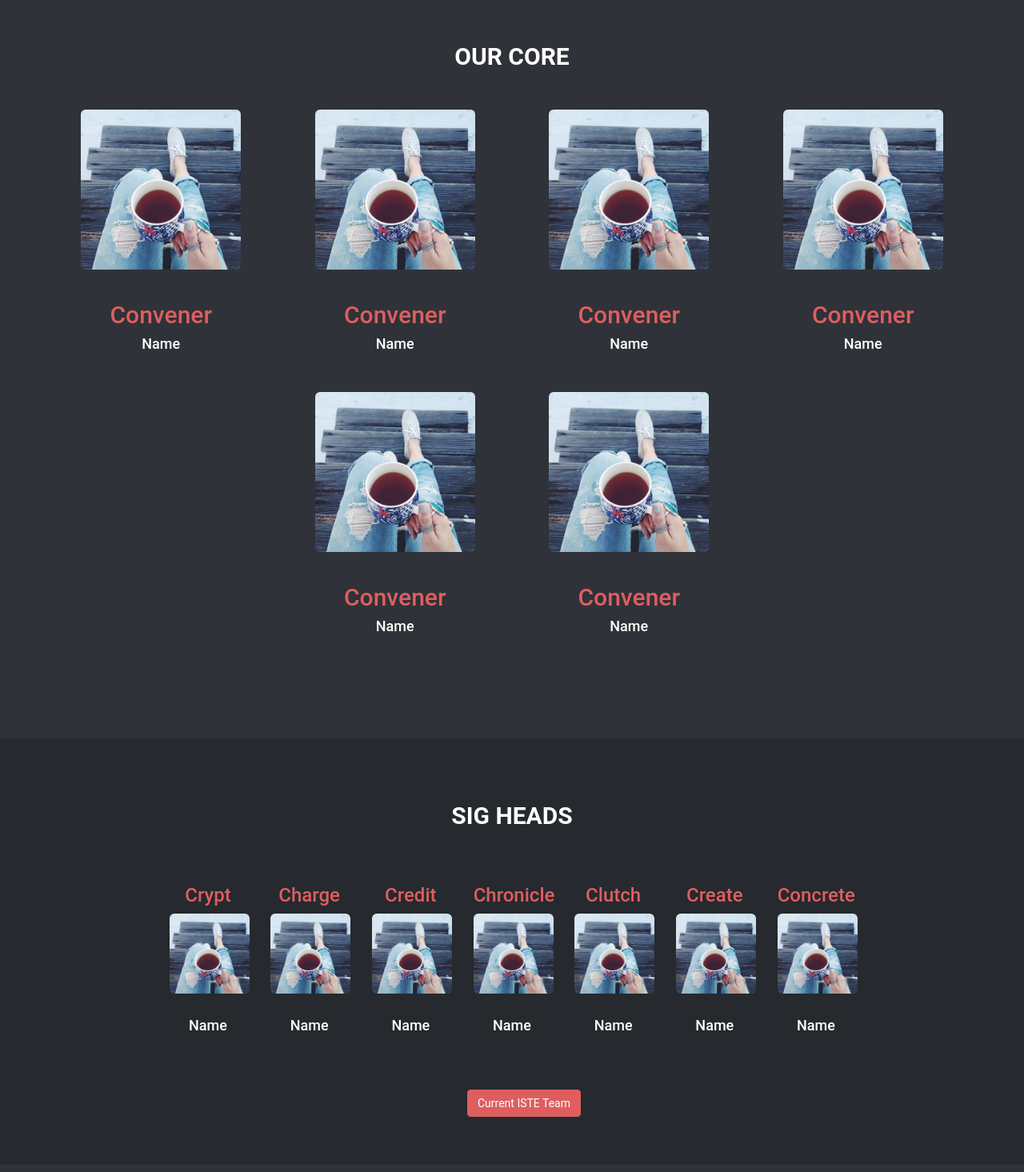
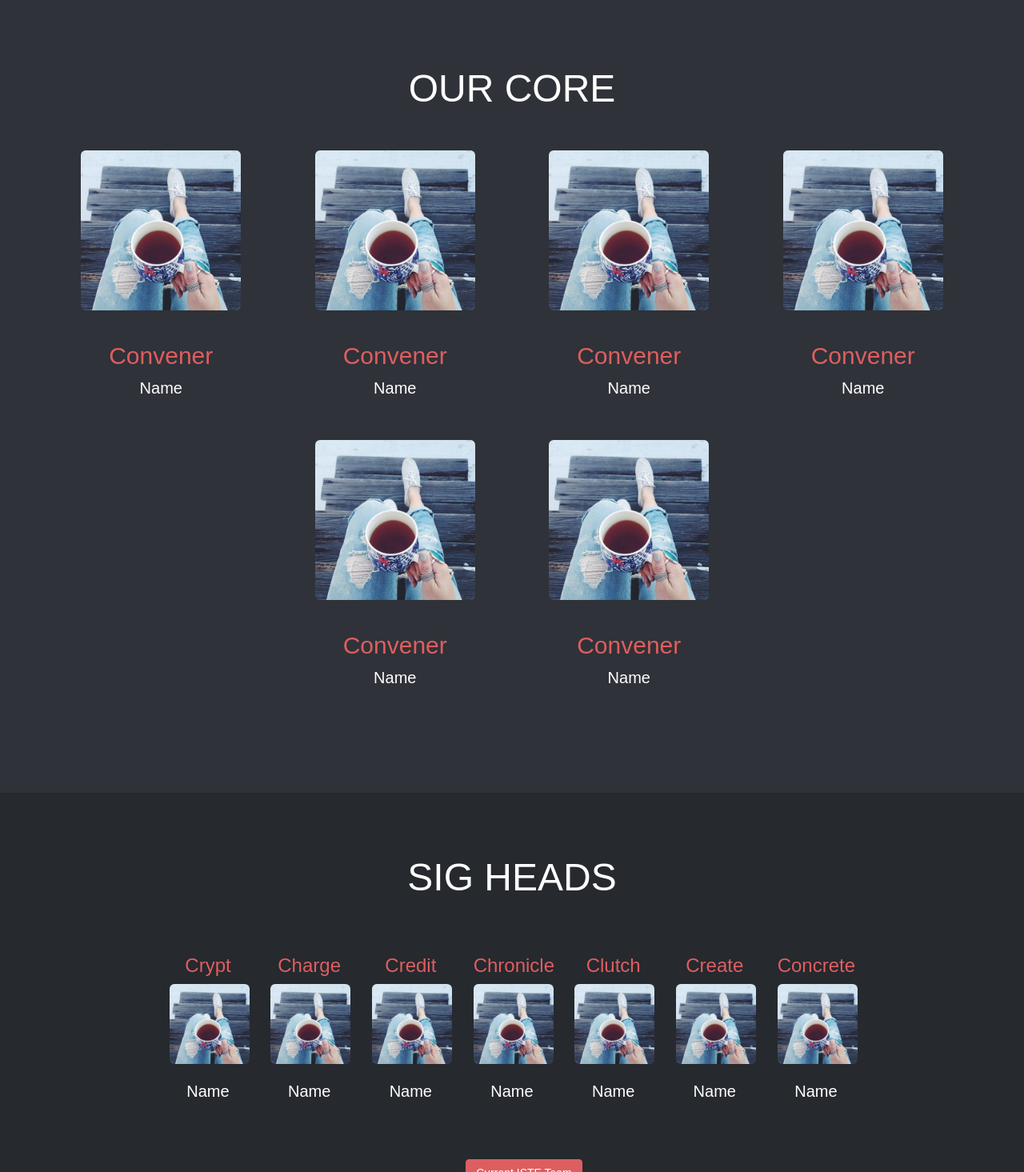
Before and after one commit to sammy4321/new-iste-website, a plain HTML site: page team.html in a window 1280 px wide. Shown: the part 1335-2800 px from the top of the page at 80% size. Drawn offline with nearby package versions, Linux system fonts and the light colour scheme.

Commit message:
Add files via upload

```diff
--- a/team.html
+++ b/team.html
@@ -7,24 +7,36 @@
   <link rel="stylesheet" href="https://maxcdn.bootstrapcdn.com/bootstrap/3.3.7/css/bootstrap.min.css">
   <script src="https://ajax.googleapis.com/ajax/libs/jquery/3.2.1/jquery.min.js"></script>
   <script src="https://maxcdn.bootstrapcdn.com/bootstrap/3.3.7/js/bootstrap.min.js"></script>
+  <link rel="icon" type="image/png" href="./img/favicomatic/favicon-32x32.png" sizes="32x32" />
+		<link rel="icon" type="image/png" href="./img/favicomatic/favicon-16x16.png" sizes="16x16" />
   <style type="text/css">
   	body{
 color: white;
-font-family: 'Roboto', sans-serif;
+font-family: 'Titillium Web', sans-serif;
 
   	}
   	a:hover{
   		cursor: pointer;
   	}
+  	@font-face {
+	font-family: 'Icons';
+	src:url('fonts/Icons.eot');
+	src:url('fonts/Icons.eot?#iefix') format('embedded-opentype'),
+		url('fonts/Icons.woff') format('woff'),
+		url('fonts/Icons.ttf') format('truetype'),
+		url('fonts/Icons.svg#Icons') format('svg');
+	font-weight: normal;
+	font-style: normal;
+}
   </style>
 </head>
 <body>
 <div style="background-color:#2F3238;">
 <div class="container text-center" >
 <br><br><br><br><br><br>
-  <h1 style="font-size: 40px;font-weight: 600;"><strong>INDIAN SOCIETY FOR TECHNICAL EDUCATION</strong></h1>
+  <h1 style="font-family: 'Titillium Web', sans-serif;font-weight: 300;color: white;font-size: 48px;">INDIAN SOCIETY FOR TECHNICAL EDUCATION</h1>
 
-  <h3 style="color: #DE5E60;font-weight: 1200;"><strong>NITK</strong></h3>
+  <h3 style="color: #DE5E60;font-family: 'Titillium Web', sans-serif;font-weight: 300;font-size: 24px;"><strong>NITK</strong></h3>
   <img src="./img/logo2.png" style="width: 300px;">
 
   <br><br>    <br><br> <br><br>
@@ -34,14 +46,14 @@ font-family: 'Roboto', sans-serif;
 <div style="background-color:#26292E;">
 <div class="container text-center" >
 <br><br><br><br><br><br>
-  <h2 ><strong>FACULTY ADVISER</strong></h2><br><br>
+  <h2 style="font-family: 'Titillium Web', sans-serif;font-weight: 300;color: white;font-size: 48px;">FACULTY ADVISER</h2><br><br>
 
 
   <img class="img-circle" src="./img/faces/facad/facad.jpg" style="width: 200px;"><br><br>
-  <h2 ><strong>Name</strong></h2>
+  <h2 style="font-family: 'Titillium Web', sans-serif;font-weight: 300;color: white;font-size: 32px;">Name</h2>
 
   <br>
-	<p class="" style="color: white;font-size: 20px;">Description</p>
+	<p style="font-family: 'Titillium Web', sans-serif;font-weight: 300;color: white;font-size: 20px;">Description</p>
   <br><br>    <br><br> <br><br>
 </div>
 </div>
@@ -49,32 +61,32 @@ font-family: 'Roboto', sans-serif;
 <div style="background-color:#2F3238;">
 <div class="container text-center" >
 <br><br><br><br><br><br>
-  <h2 ><strong>OUR CORE</strong></h2><br><br>
+  <h2 style="font-family: 'Titillium Web', sans-serif;font-weight: 300;color: white;font-size: 48px;">OUR CORE</h2><br><br>
    <div class="row">
 
    	<div class="col-lg-3 col-md-3 col-sm-6 col-xs-12"><img class="img-rounded" src="./img/faces/facad/facad.jpg" style="width: 200px;">
                             <br><br>
-                            <h2 style="color: #DE5E60;">Convener</h2>
+                            <h2 style="font-family: 'Titillium Web', sans-serif;font-weight: 300;color: #DE5E60;">Convener</h2>
 
-                    		<h4 style="color: white;">Name</h4>
+                    		<p style="font-family: 'Titillium Web', sans-serif;font-weight: 300;color: white;font-size: 20px;">Name</p>
                             <br><br></div>
   <div class="col-lg-3 col-md-3 col-sm-6 col-xs-12"><img class="img-rounded" src="./img/faces/facad/facad.jpg" style="width: 200px;">
                             <br><br>
-                            <h2 style="color: #DE5E60;">Convener</h2>
+                            <h2 style="font-family: 'Titillium Web', sans-serif;font-weight: 300;color: #DE5E60;">Convener</h2>
 
-                    		<h4 style="color: white;">Name</h4>
+                    		<p style="font-family: 'Titillium Web', sans-serif;font-weight: 300;color: white;font-size: 20px;">Name</p>
                             <br><br></div>
   <div class="col-lg-3 col-md-3 col-sm-6 col-xs-12"><img class="img-rounded" src="./img/faces/facad/facad.jpg" style="width: 200px;">
                             <br><br>
-                            <h2 style="color: #DE5E60;">Convener</h2>
+                            <h2 style="font-family: 'Titillium Web', sans-serif;font-weight: 300;color: #DE5E60;">Convener</h2>
 
-                    		<h4 style="color: white;">Name</h4>
+                    		<p style="font-family: 'Titillium Web', sans-serif;font-weight: 300;color: white;font-size: 20px;">Name</p>
                             <br><br></div>
   	<div class="col-lg-3 col-md-3 col-sm-6 col-xs-12"><img class="img-rounded" src="./img/faces/facad/facad.jpg" style="width: 200px;">
                             <br><br>
-                            <h2 style="color: #DE5E60;">Convener</h2>
+                            <h2 style="font-family: 'Titillium Web', sans-serif;font-weight: 300;color: #DE5E60;;">Convener</h2>
 
-                    		<h4 style="color: white;">Name</h4>
+                    		<p style="font-family: 'Titillium Web', sans-serif;font-weight: 300;color: white;font-size: 20px;">Name</p>
                             <br><br></div>
 
 
@@ -85,15 +97,15 @@ font-family: 'Roboto', sans-serif;
    	<div class="col-lg-3 col-md-3 col-sm-0 col-xs-0"></div>
   <div class="col-lg-3 col-md-3 col-sm-6 col-xs-0"><img class="img-rounded" src="./img/faces/facad/facad.jpg" style="width: 200px;">
                             <br><br>
-                            <h2 style="color: #DE5E60;">Convener</h2>
+                            <h2 style="font-family: 'Titillium Web', sans-serif;font-weight: 300;color: #DE5E60;">Convener</h2>
 
-                    		<h4 style="color: white;">Name</h4>
+                    		<p style="font-family: 'Titillium Web', sans-serif;font-weight: 300;color: white;font-size: 20px;">Name</p>
                             <br><br></div>
   <div class="col-lg-3 col-md-3 col-sm-6 col-xs-0"><img class="img-rounded" src="./img/faces/facad/facad.jpg" style="width: 200px;">
                             <br><br>
-                           <h2 style="color: #DE5E60;">Convener</h2>
+                           <h2 style="font-family: 'Titillium Web', sans-serif;font-weight: 300;color: #DE5E60;">Convener</h2>
 
-                    		<h4 style="color: white;">Name</h4>
+                    		<p style="font-family: 'Titillium Web', sans-serif;font-weight: 300;color: white;font-size: 20px;">Name</p>
                             <br><br></div>
   	<div class="col-lg-3 col-md-3 col-sm-0 col-xs-0"></div>
 
@@ -111,23 +123,23 @@ font-family: 'Roboto', sans-serif;
 <div style="background-color:#26292E;">
 	<div class="container text-center">
 	<br><br><br>
-  <h2 ><strong>SIG HEADS</strong></h2><br><br>
+  <h2 style="font-family: 'Titillium Web', sans-serif;font-weight: 300;color: white;font-size: 48px;">SIG HEADS</h2><br><br>
 
 			<div class="col-md-4 col-lg-4">
     <div class="row text-center">
         <div class="col-md-4"></div> <!-- this column empty -->
         <div class="col-md-4">
-        <h3 style="color: #DE5E60;">Crypt</h3>
+        <h3 style="font-family: 'Titillium Web', sans-serif;font-weight: 300;color: #DE5E60;">Crypt</h3>
         <img src="./img/faces/facad/facad.jpg" style="width: 100px;" class="img-rounded">
         <br><br>
-        <h4 style="color: white;">Name</h4>
+        <p style="font-family: 'Titillium Web', sans-serif;font-weight: 300;color: white;font-size: 20px;">Name</p>
         <h1 style="height: 40px;"> </h1>
          </div>
         <div class="col-md-4">
-        <h3 style="color: #DE5E60;">Charge</h3>
+        <h3 style="font-family: 'Titillium Web', sans-serif;font-weight: 300;color: #DE5E60;">Charge</h3>
         <img src="./img/faces/facad/facad.jpg" style="width: 100px;" class="img-rounded">
         <br><br>
-        <h4 style="color: white;">Name</h4>
+        <p style="font-family: 'Titillium Web', sans-serif;font-weight: 300;color: white;font-size: 20px;">Name</p>
         <h1 style="height: 40px;"> </h1>
          </div>
     </div>
@@ -136,38 +148,38 @@ font-family: 'Roboto', sans-serif;
 <div class="col-md-8 col-lg-8">
     <div class="row text-center">
         <div class="col-md-2">
-        <h3 style="color: #DE5E60;">Credit</h3>
+        <h3 style="font-family: 'Titillium Web', sans-serif;font-weight: 300;color: #DE5E60;">Credit</h3>
              <img src="./img/faces/facad/facad.jpg" style="width: 100px;" class="img-rounded">
              <br><br>
-        <h4 style="color: white;">Name</h4>
+        <p style="font-family: 'Titillium Web', sans-serif;font-weight: 300;color: white;font-size: 20px;">Name</p>
         <h1 style="height: 40px;"> </h1>
         </div>
         <div class="col-md-2">
-        <h3 style="color: #DE5E60;">Chronicle</h3>
+        <h3 style="font-family: 'Titillium Web', sans-serif;font-weight: 300;color: #DE5E60;">Chronicle</h3>
              <img src="./img/faces/facad/facad.jpg" style="width: 100px;" class="img-rounded">
               <br><br>
-        <h4 style="color: white;">Name</h4>
+        <p style="font-family: 'Titillium Web', sans-serif;font-weight: 300;color: white;font-size: 20px;">Name</p>
         <h1 style="height: 40px;"> </h1>
         </div>
         <div class="col-md-2">
-        <h3 style="color: #DE5E60;">Clutch</h3>
+        <h3 style="font-family: 'Titillium Web', sans-serif;font-weight: 300;color: #DE5E60;">Clutch</h3>
              <img src="./img/faces/facad/facad.jpg" style="width: 100px;" class="img-rounded">
              <br><br>
-        <h4 style="color: white;">Name</h4>
+        <p style="font-family: 'Titillium Web', sans-serif;font-weight: 300;color: white;font-size: 20px;">Name</p>
         <h1 style="height: 40px;"> </h1>
          </div>
         <div class="col-md-2">
-        <h3 style="color: #DE5E60;">Create</h3>
+        <h3 style="font-family: 'Titillium Web', sans-serif;font-weight: 300;color: #DE5E60;">Create</h3>
           <img src="./img/faces/facad/facad.jpg" style="width: 100px;" class="img-rounded">
           <br><br>
-        <h4 style="color: white;">Name</h4>
+        <p style="font-family: 'Titillium Web', sans-serif;font-weight: 300;color: white;font-size: 20px;">Name</p>
         <h1 style="height: 40px;"> </h1>
         </div>
         <div class="col-md-2">
-        <h3 style="color: #DE5E60;">Concrete</h3>
+        <h3 style="font-family: 'Titillium Web', sans-serif;font-weight: 300;color: #DE5E60;">Concrete</h3>
              <img src="./img/faces/facad/facad.jpg" style="width: 100px;" class="img-rounded">
              <br><br>
-        <h4 style="color: white;">Name</h4>
+        <p style="font-family: 'Titillium Web', sans-serif;font-weight: 300;color: white;font-size: 20px;">Name</p>
         <h1 style="height: 40px;"> </h1>
          </div>
         <div class="col-md-2"></div> <!-- this column empty -->
@@ -211,7 +223,7 @@ font-family: 'Roboto', sans-serif;
 <div style="background-color:#2F3238;">
 <div class="container text-center" >
 <br><br><br><br><br><br>
-  <h1 style="font-size: 40px;font-weight: 600;"><strong>PREVIOUS CORE</strong></h1>
+  <h1 style="font-family: 'Titillium Web', sans-serif;font-weight: 300;color: white;font-size: 48px;">PREVIOUS CORE</h1>
 
 
   <br><br>
@@ -222,7 +234,7 @@ font-family: 'Roboto', sans-serif;
 					<div class="section-heading text-center">
 
 					<br><br>
-					<h3 style="color: #DE5E60;">2015-2016</h3><br><br><br>
+					<h2 style="font-family: 'Titillium Web', sans-serif;font-weight: 300;color: #DE5E60;">2015-2016</h2><br><br><br>
 
 					<a data-toggle="modal" data-target="#madal1" style="background-color: #DE5E60;border-color: #DE5E60;"><img class="img-rounded" src="./img/prevcore/prevcore.jpg" style="width: 100%;"></a>
 
@@ -256,7 +268,7 @@ font-family: 'Roboto', sans-serif;
 					<div class="section-heading text-center">
 
 					<br><br>
-					<h3 style="color: #DE5E60;">2014-2015</h3><br><br><br>
+					<h2 style="font-family: 'Titillium Web', sans-serif;font-weight: 300;color: #DE5E60;">2014-2015</h2><br><br><br>
 										<a data-toggle="modal" data-target="#madal2" style="background-color: #DE5E60;border-color: #DE5E60;"><img class="img-rounded" src="./img/prevcore/prevcore.jpg" style="width: 100%;"></a>
 
 <div class="modal fade bs-example-modal-lg" tabindex="-1" role="dialog" aria-labelledby="myLargeModalLabel" id="madal2">
@@ -283,7 +295,7 @@ font-family: 'Roboto', sans-serif;
 					<div class="section-heading text-center">
 
 					<br><br>
-					<h3 style="color: #DE5E60;">2013-2014</h3><br><br><br>
+					<h2 style="font-family: 'Titillium Web', sans-serif;font-weight: 300;color: #DE5E60;">2013-2014</h2><br><br><br>
 										<a data-toggle="modal" data-target="#madal3" style="background-color: #DE5E60;border-color: #DE5E60;"><img class="img-rounded" src="./img/prevcore/prevcore.jpg" style="width: 100%;"></a>
 
 <div class="modal fade bs-example-modal-lg" tabindex="-1" role="dialog" aria-labelledby="myLargeModalLabel" id="madal3">
```
Also changed, not shown: index.html (+32 -19 lines).
